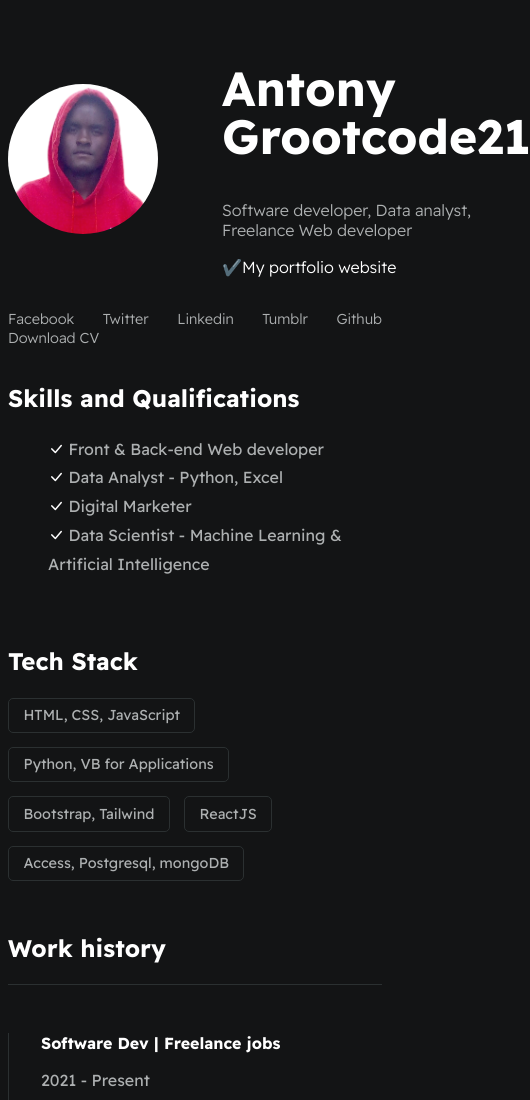
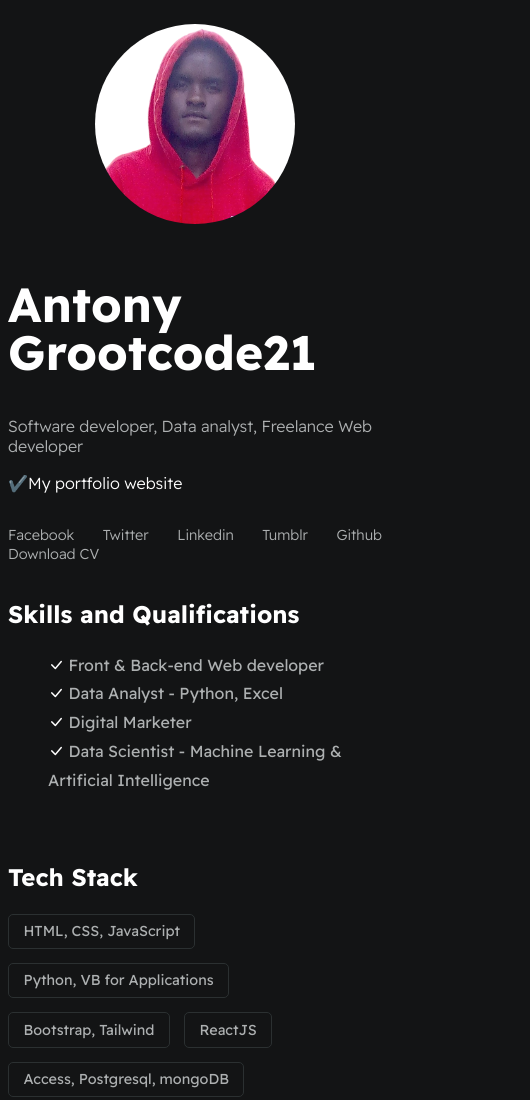
Before and after one commit to Grootcode21/Digital-Resume, a plain HTML site: page index.html in a window 390 px wide. Shown: the top 1100 px of the page, 530 px wide, since content can reach past the window. Drawn offline with nearby package versions, Linux system fonts and the light colour scheme.

Commit message:
Media styling

```diff
--- a/styles/main.css
+++ b/styles/main.css
@@ -133,3 +133,20 @@
  .card--project a:hover{
   color: var(--mainLinkColor);
  }
+
+
+
+ @media(max-width:600px) {
+  #wrapper--hero{
+    flex-direction: column;
+    gap: 1em;
+  }
+  #profile-pic {
+    width: 200px;
+    height: 200px;
+  }
+  .section--page{
+    padding-top: 1em;
+    padding-bottom: 1em;
+  }
+ }
```
